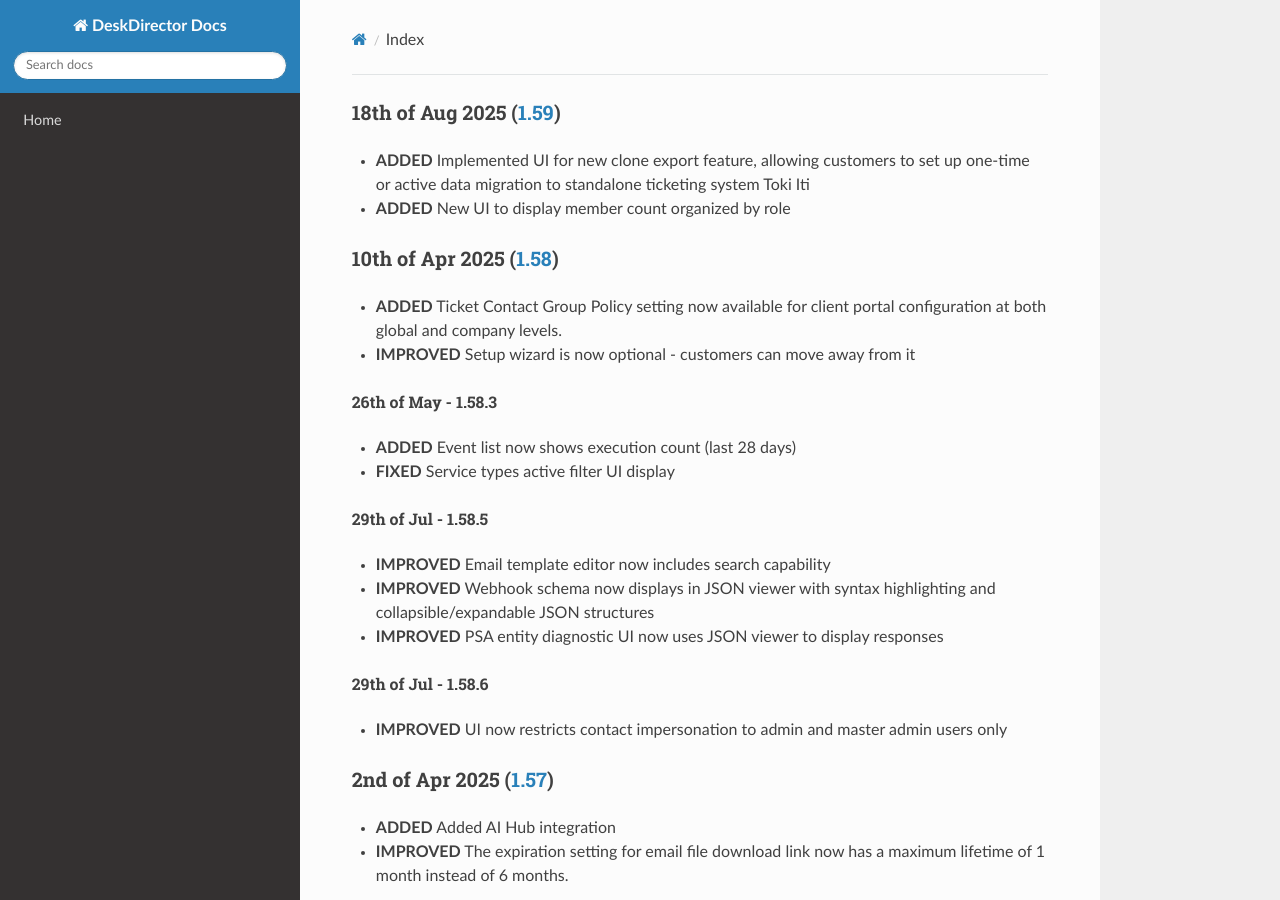
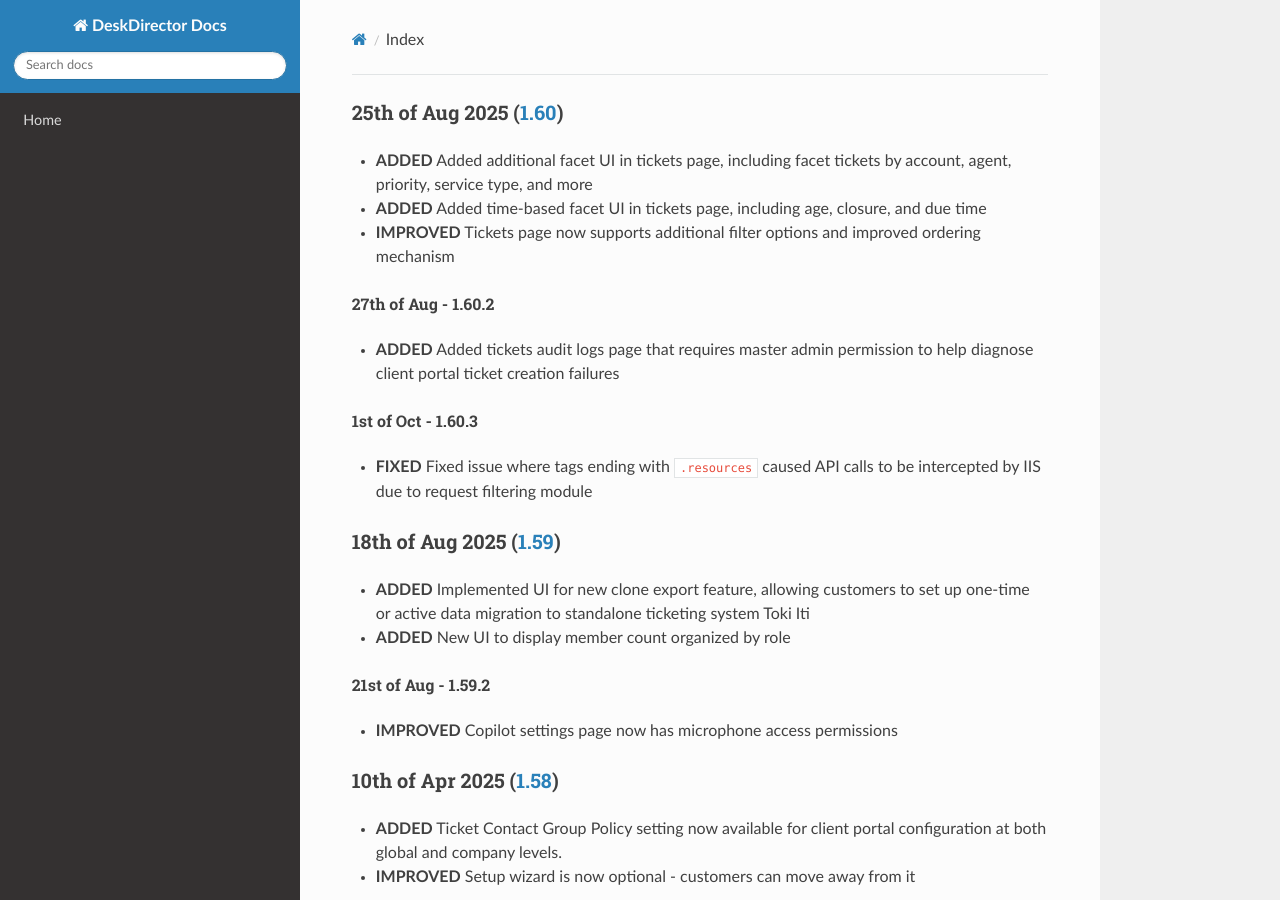
Before and after one commit to DeskDirector/docs, an MkDocs documentation site: the page built from docs/_release/admin/README.md, in a window 1280 px wide and 900 px high. Built offline with MkDocs 1.6.1, drawn with Linux system fonts in a browser that asks for light colours; nearby versions of some CDN libraries; old or Windows-style settings are respelled for this version of MkDocs.

Commit message:
Update README with release notes for versions 1.60.x and 1.59.x

```diff
--- a/docs/_release/admin/README.md
+++ b/docs/_release/admin/README.md
@@ -1,6 +1,20 @@
+### 25th of Aug 2025 ([1.60](v1.60.1))
+- **ADDED** Added additional facet UI in tickets page, including facet tickets by account, agent, priority, service type, and more
+- **ADDED** Added time-based facet UI in tickets page, including age, closure, and due time
+- **IMPROVED** Tickets page now supports additional filter options and improved ordering mechanism
+
+###### 27th of Aug - 1.60.2
+- **ADDED** Added tickets audit logs page that requires master admin permission to help diagnose client portal ticket creation failures
+
+###### 1st of Oct - 1.60.3
+- **FIXED** Fixed issue where tags ending with `.resources` caused API calls to be intercepted by IIS due to request filtering module
+
 ### 18th of Aug 2025 ([1.59](v1.59.1))
 - **ADDED** Implemented UI for new clone export feature, allowing customers to set up one-time or active data migration to standalone ticketing system Toki Iti
 - **ADDED** New UI to display member count organized by role
+
+###### 21st of Aug - 1.59.2
+- **IMPROVED** Copilot settings page now has microphone access permissions
 
 ### 10th of Apr 2025 ([1.58](v1.58.1))
 - **ADDED** Ticket Contact Group Policy setting now available for client portal configuration at both global and company levels.
```
